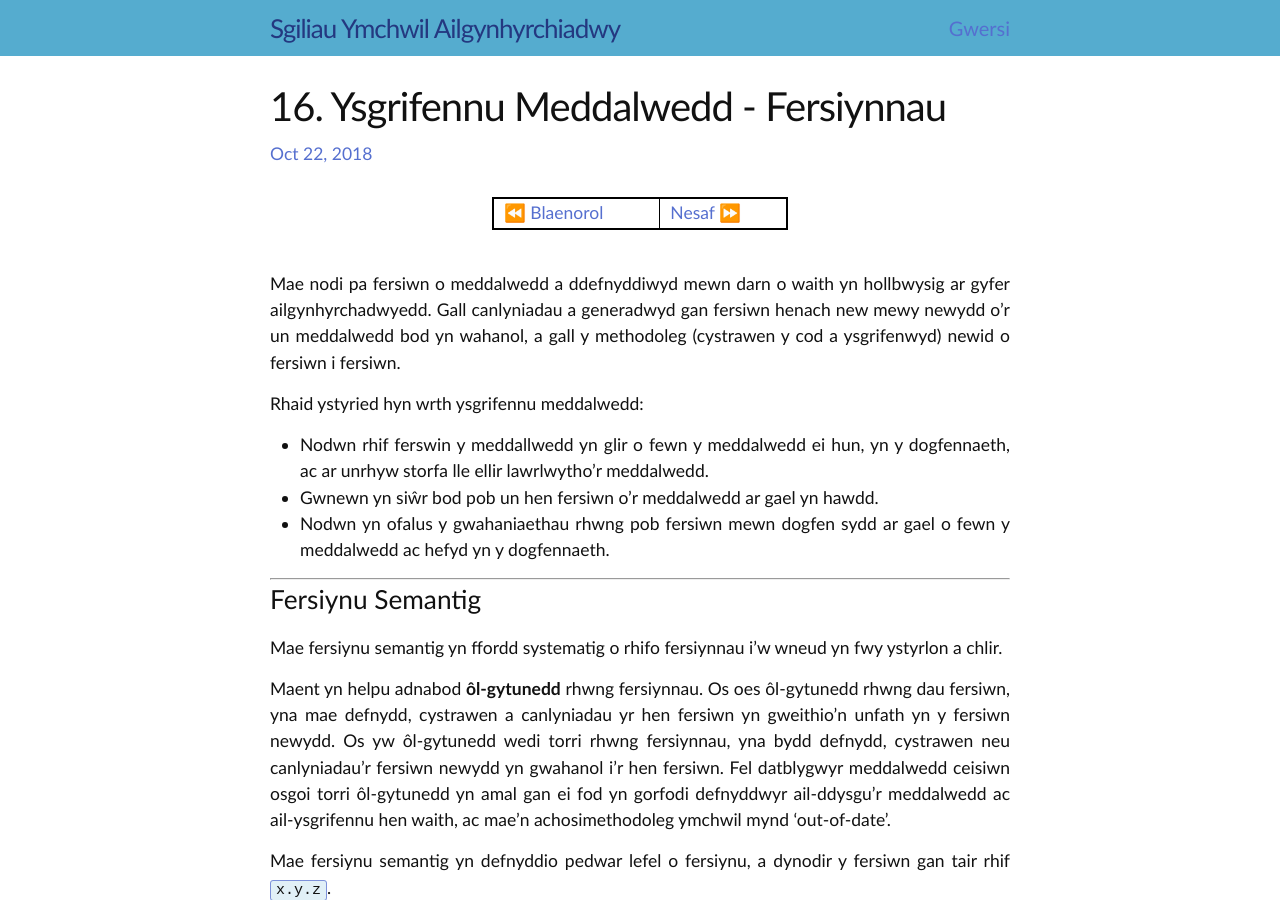
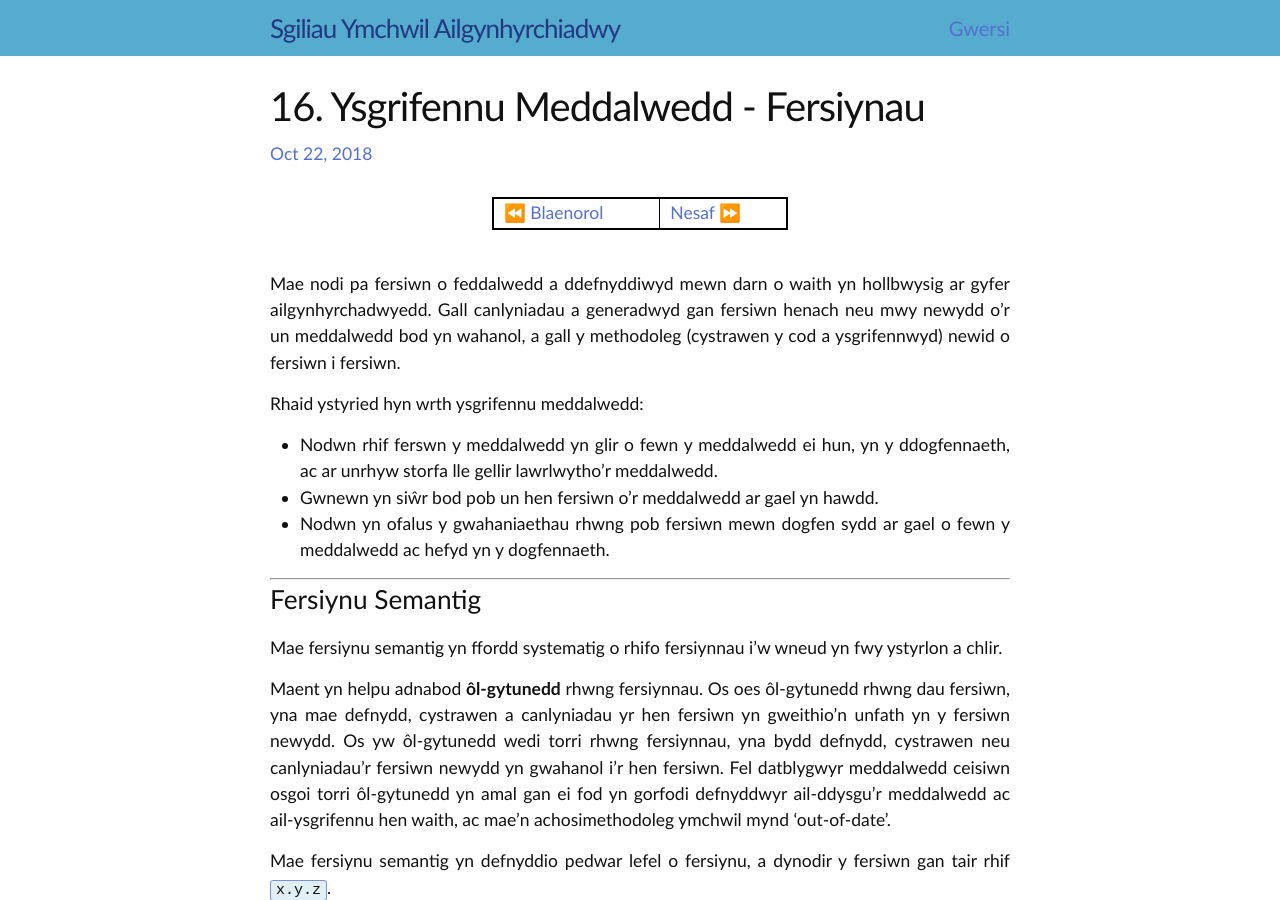
Before and after one commit to SgiliauYmchwilCyfrifiadurol/SgiliauYmchwilCyfrifiadurol.github.io, a Jekyll site: the page built from _pynciau/16-fersiynnau.md, in a window 1280 px wide and 900 px high. Built offline with Jekyll 4.4.1, drawn with Linux system fonts in a browser that asks for light colours.

Commit message:
trwsio grmmadeg a sillafu 16-fersiynnau

```diff
--- a/_pynciau/16-fersiynnau.md
+++ b/_pynciau/16-fersiynnau.md
@@ -1,6 +1,6 @@
 ---
 layout: post
-title: 16. Ysgrifennu Meddalwedd - Fersiynnau
+title: 16. Ysgrifennu Meddalwedd - Fersiynau
 permalink: 16-fersiynnau/
 ---
 
@@ -12,16 +12,16 @@ permalink: 16-fersiynnau/
 </table>
 <br>
 
-Mae nodi pa fersiwn o meddalwedd a ddefnyddiwyd mewn darn o waith yn hollbwysig
+Mae nodi pa fersiwn o feddalwedd a ddefnyddiwyd mewn darn o waith yn hollbwysig
 ar gyfer ailgynhyrchadwyedd.
-Gall canlyniadau a generadwyd gan fersiwn henach new mewy newydd o'r un
-meddalwedd bod yn wahanol, a gall y methodoleg (cystrawen y cod a ysgrifenwyd)
+Gall canlyniadau a generadwyd gan fersiwn henach neu mwy newydd o'r un
+meddalwedd bod yn wahanol, a gall y methodoleg (cystrawen y cod a ysgrifennwyd)
 newid o fersiwn i fersiwn.
 
 Rhaid ystyried hyn wrth ysgrifennu meddalwedd:
 
-+ Nodwn rhif ferswin y meddallwedd yn glir o fewn y meddalwedd ei hun, yn y
-dogfennaeth, ac ar unrhyw storfa lle ellir lawrlwytho'r meddalwedd.
++ Nodwn rhif ferswn y meddalwedd yn glir o fewn y meddalwedd ei hun, yn y
+ddogfennaeth, ac ar unrhyw storfa lle gellir lawrlwytho'r meddalwedd.
 + Gwnewn yn siŵr bod pob un hen fersiwn o'r meddalwedd ar gael yn hawdd.
 + Nodwn yn ofalus y gwahaniaethau rhwng pob fersiwn mewn dogfen sydd ar gael o
 fewn y meddalwedd ac hefyd yn y dogfennaeth.
```
Also changed, not shown: 1 other file.
